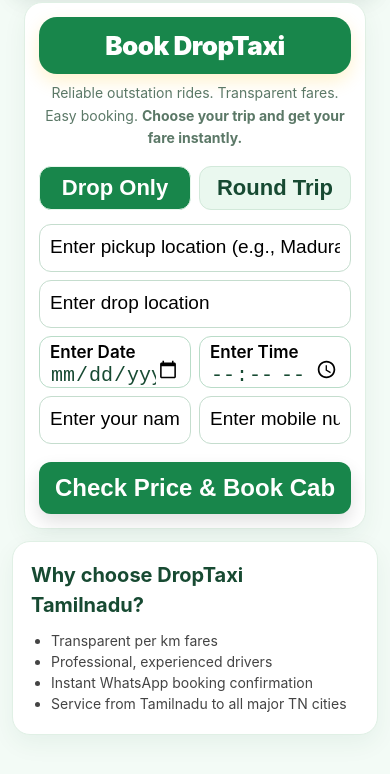
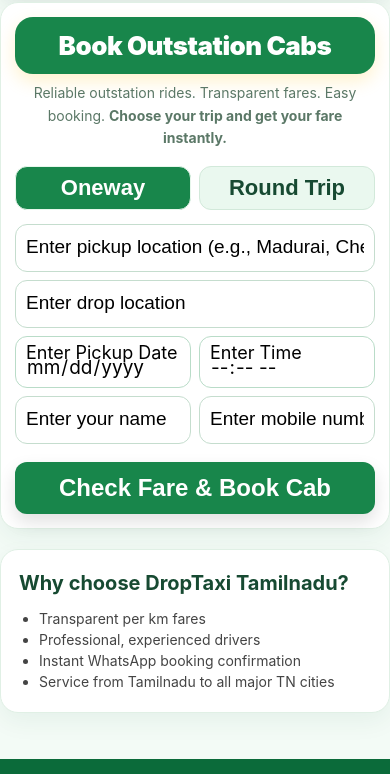
Before and after one commit to droptaxitamilnadu/dtoptaxi, a plain HTML site: page index.html in a window 390 px wide. Shown: the part 183-957 px from the top of the page. Drawn offline with Linux system fonts and the light colour scheme; some packages are replaced by stand-ins of ours.

Commit message:
Add files via upload

```diff
--- a/index.html
+++ b/index.html
@@ -902,7 +902,7 @@
 
   <!-- Booking card -->
   <section class="hero-card" id="bookingFormCard">
-    <h1 class="booking-heading">Book DropTaxi</h1>
+    <h1 class="booking-heading">Book Outstation Cabs</h1>
     <p class="hero-sub">
       Reliable outstation rides. Transparent fares. Easy booking.
       <strong>Choose your trip and get your fare instantly.</strong>
@@ -912,7 +912,7 @@
     <!-- STEP 1: JOURNEY DETAILS -->
 
     <div class="trip-buttons" role="tablist" aria-label="Trip type">
-      <button id="onewayBtn" class="active" role="tab" aria-selected="true">Drop Only</button>
+      <button id="onewayBtn" class="active" role="tab" aria-selected="true">Oneway</button>
       <button id="roundBtn" role="tab" aria-selected="false">Round Trip</button>
       <input type="hidden" id="tripType" value="Oneway">
     </div>
@@ -932,7 +932,7 @@
 
       <div class="date-time-grid">
         <div class="field">
-          <label for="date">Enter Date</label>
+          <label for="date">Enter Pickup Date</label>
           <input id="date" name="date" type="date" required />
         </div>
         <div class="field">
@@ -965,7 +965,7 @@
 
 
 
-      <button id="estimateBtn" type="button" class="estimate-btn">Check Price & Book Cab</button>
+      <button id="estimateBtn" type="button" class="estimate-btn">Check Fare & Book Cab</button>
 
     </form>
 
@@ -1214,11 +1214,10 @@ el("estimateBtn").addEventListener("click", ()=>{
   if(!date || !time){ alert("Please select pickup date and time"); return; }
   if(tripType === "Round Trip" && !returnDate){ alert("Please select return date"); return; }
   if(!customerName){ alert("Please enter your name"); el("customerName").focus(); return; }
-  const phoneDigits = customerPhone.replace(/\\D/g, "");
+  const phoneDigits = customerPhone.replace(/\D/g, "");
   if(phoneDigits.length < 10 || phoneDigits.length > 15){
     alert("Please enter a valid contact number"); el("customerPhone").focus(); return;
   }
-  if(tripType === "Round Trip" && !returnDate){ alert("Please select return date"); return; }
   if(tripType === "Round Trip" && new Date(returnDate) < new Date(date)){ alert("Return date cannot be before journey date"); return; }
   if(!gmapsReady){ alert("Maps loading... Please try again"); return; }
 
@@ -1398,6 +1397,21 @@ function closePopup(){
 })();
 </script>
 
+
+<style>
+/* v24: booking form width aligned to full-width brand logo */
+@media(max-width:600px){
+  main.container{width:100%!important;max-width:100%!important;padding-left:0!important;padding-right:0!important;margin-left:0!important;margin-right:0!important;box-sizing:border-box!important;}
+  .hero-logo-wrap{width:100%!important;max-width:100%!important;box-sizing:border-box!important;}
+  .hero-card#bookingFormCard{width:100%!important;max-width:100%!important;margin:8px 0 20px!important;box-sizing:border-box!important;border-radius:18px!important;}
+  .hero-card#bookingFormCard form,.hero-card#bookingFormCard .trip-buttons{width:100%!important;max-width:100%!important;box-sizing:border-box!important;}
+}
+@media(min-width:601px){
+  main.container{max-width:1100px!important;}
+  .hero-card#bookingFormCard{width:100%!important;box-sizing:border-box!important;}
+}
+</style>
+
 </body>
 </html>
 <style>
@@ -1518,3 +1532,42 @@ input,select,textarea{
       .brand-contact-btn span{font-size:22px!important;}
     }
 </style>
+
+<style>
+/* v22 fix: keep booking form visible after trip-type selection */
+#bookingForm{display:block!important;visibility:visible!important;opacity:1!important;height:auto!important;overflow:visible!important;}
+#fareResults{display:none;}
+#bookingForm[style*="display: none"]{display:none!important;}
+</style>
+
+<style>
+/* v23: date/time fields styled like plain black hint text; remove visible picker symbols */
+.hero-card .date-time-grid input[type="date"],
+.hero-card .date-time-grid input[type="time"]{
+  color:#000!important; -webkit-text-fill-color:#000!important;
+  font-size:19px!important; font-family:inherit!important; font-weight:400!important;
+  line-height:1.2!important; padding:8px 10px!important;
+  background-color:transparent!important;
+}
+.hero-card input[type="date"]::-webkit-calendar-picker-indicator,
+.hero-card input[type="time"]::-webkit-calendar-picker-indicator{
+  display:none!important; opacity:0!important; width:0!important; height:0!important;
+}
+.hero-card input[type="date"]::-webkit-clear-button,
+.hero-card input[type="time"]::-webkit-clear-button{display:none!important;}
+.hero-card input[type="date"]::-webkit-inner-spin-button,
+.hero-card input[type="time"]::-webkit-inner-spin-button{display:none!important;}
+.hero-card .date-time-grid input[type="date"]::-webkit-datetime-edit,
+.hero-card .date-time-grid input[type="time"]::-webkit-datetime-edit{
+  color:#000!important; font-size:19px!important; font-family:inherit!important;
+}
+.hero-card .date-time-grid .field label{font-size:18px!important;color:#000!important;font-weight:400!important;}
+/* Keep fare cards hidden until distance calculation completes */
+#fareResults{display:none!important;}
+#fareResults[style*="display: block"]{display:block!important;}
+@media(max-width:600px){
+ .hero-card .date-time-grid input[type="date"],.hero-card .date-time-grid input[type="time"],
+ .hero-card .date-time-grid input[type="date"]::-webkit-datetime-edit,
+ .hero-card .date-time-grid input[type="time"]::-webkit-datetime-edit{font-size:19px!important;}
+}
+</style>
```
